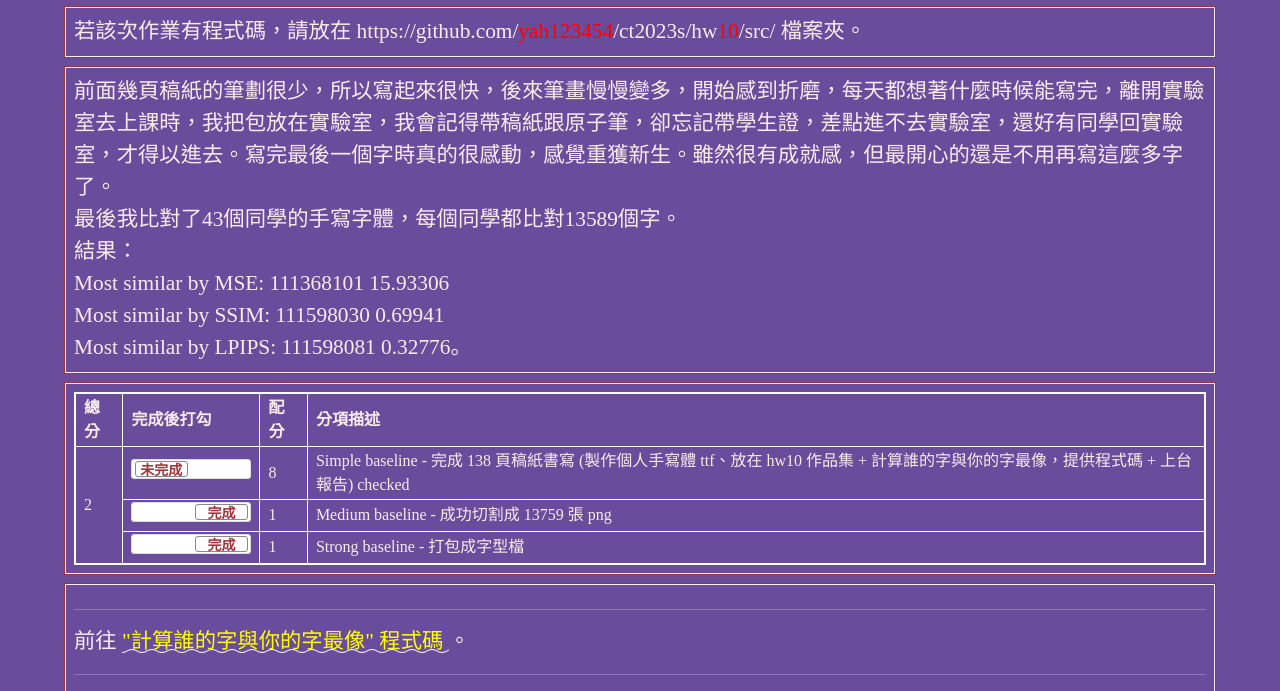
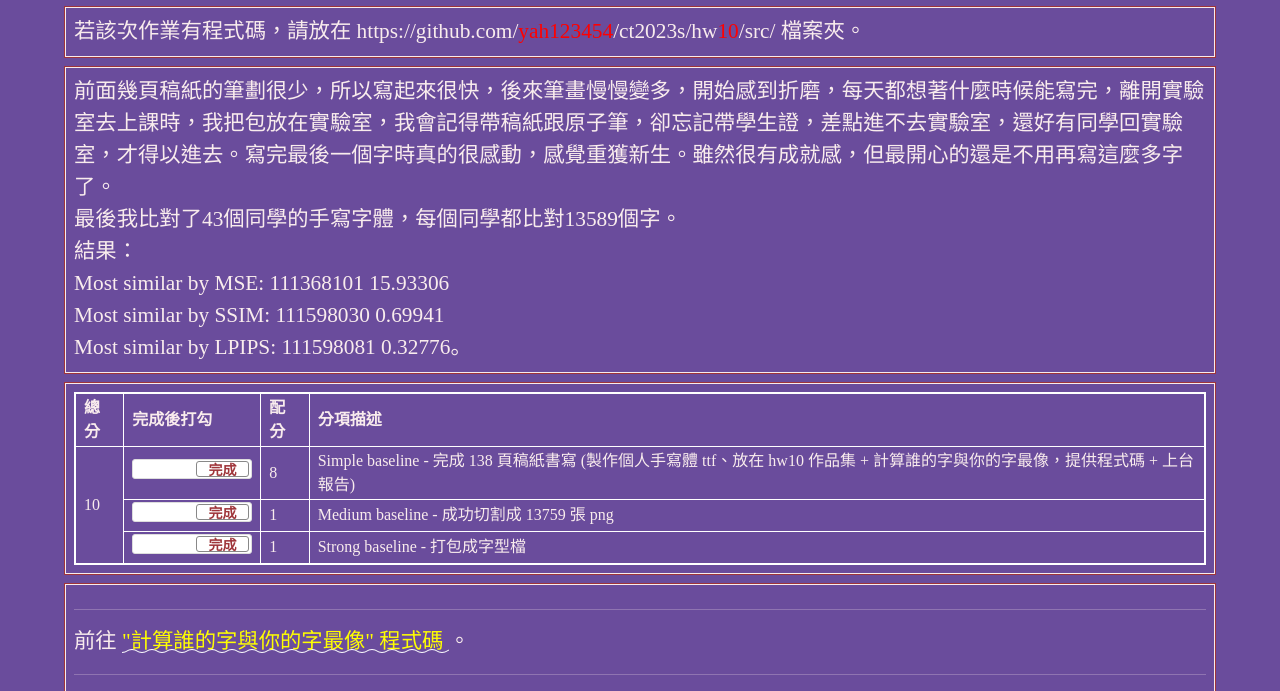
Before and after one commit to yah123454/ct2023s, a plain HTML site: page hw10/index.html in a window 1280 px wide. Shown: the part 86-777 px from the top of the page. Drawn offline with nearby package versions, Linux system fonts and the light colour scheme.

Commit message:
Update index.html

```diff
--- a/hw10/index.html
+++ b/hw10/index.html
@@ -202,9 +202,9 @@
         </tr>
         <tr>
           <td rowspan="7" id="myTotal"></td>
-          <td><input type="checkbox" class="flipswitch" id="myCheckbox1"></td>
+          <td><input type="checkbox" class="flipswitch" id="myCheckbox1" checked></td>
           <td id='m1'>8</td>
-          <td>Simple baseline - 完成 138 頁稿紙書寫 (製作個人手寫體 ttf、放在 hw10 作品集 + 計算誰的字與你的字最像，提供程式碼 + 上台報告) checked</td>
+          <td>Simple baseline - 完成 138 頁稿紙書寫 (製作個人手寫體 ttf、放在 hw10 作品集 + 計算誰的字與你的字最像，提供程式碼 + 上台報告) </td>
         </tr>
         <tr>
           <td><input type="checkbox" class="flipswitch" id="myCheckbox2" checked></td>
```
